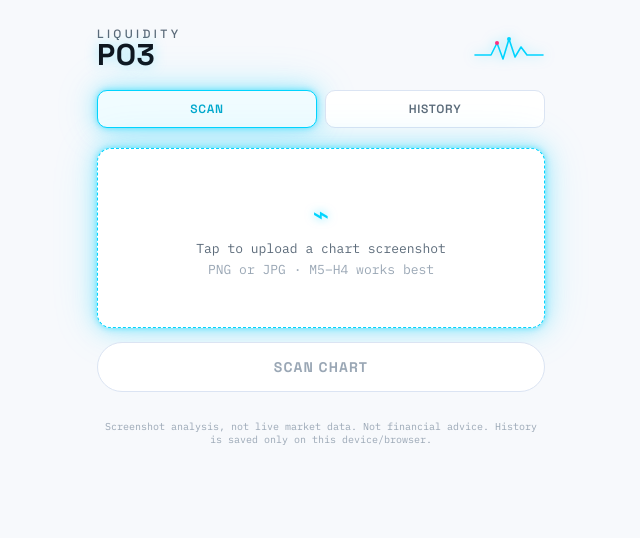
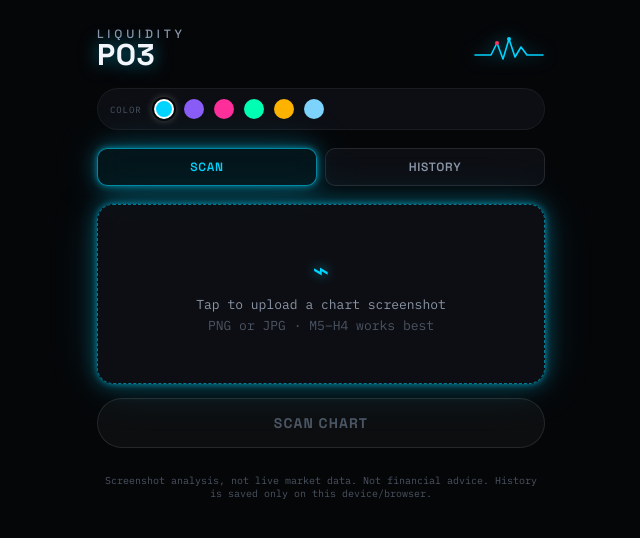
Before and after one commit to siyandangubeni7-del/Liquidity-po3, a React (Vite) app: page / in a window 1280 px wide. Shown: the top 538 px of the page, without its empty margins (319-959 px from the left). Built offline with nearby package versions, Linux system fonts and the light colour scheme.

Commit message:
Add files via upload

```diff
--- a/src/App.css
+++ b/src/App.css
@@ -5,10 +5,10 @@
   padding: 20px 16px 40px;
   display: flex;
   flex-direction: column;
-  gap: 20px;
+  gap: 18px;
 }
 
-.header svg { filter: drop-shadow(0 0 6px rgba(0,212,255,0.5)); }
+.header svg { filter: drop-shadow(0 0 8px rgba(var(--accent-rgb),0.6)); }
 
 .header {
   display: flex;
@@ -25,7 +25,7 @@
 }
 .w-top {
   font-size: 12px;
-  letter-spacing: 0.28em;
+  letter-spacing: 0.32em;
   color: var(--text-muted);
   font-weight: 500;
 }
@@ -34,7 +34,40 @@
   font-weight: 700;
   letter-spacing: 0.02em;
   color: var(--text);
-  text-shadow: 0 0 14px rgba(0,212,255,0.35);
+  text-shadow: 0 0 18px rgba(var(--accent-rgb),0.55);
+}
+
+/* Theme / accent color switcher */
+.theme-row {
+  display: flex;
+  align-items: center;
+  gap: 10px;
+  padding: 10px 12px;
+  background: var(--surface);
+  backdrop-filter: blur(16px);
+  -webkit-backdrop-filter: blur(16px);
+  border: 1px solid var(--border-soft);
+  border-radius: 999px;
+}
+.theme-label {
+  font-size: 9px;
+  letter-spacing: 0.1em;
+  color: var(--text-faint);
+  margin-right: 2px;
+}
+.swatch {
+  width: 20px;
+  height: 20px;
+  border-radius: 50%;
+  border: 2px solid transparent;
+  cursor: pointer;
+  padding: 0;
+  position: relative;
+  flex-shrink: 0;
+}
+.swatch.active {
+  border-color: #ffffff;
+  box-shadow: 0 0 0 2px var(--bg), 0 0 10px rgba(255,255,255,0.4);
 }
 
 .main {
@@ -43,27 +76,67 @@
   gap: 14px;
 }
 
+.tabs {
+  display: flex;
+  gap: 8px;
+}
+.tab-btn {
+  flex: 1;
+  background: var(--surface);
+  backdrop-filter: blur(16px);
+  -webkit-backdrop-filter: blur(16px);
+  border: 1px solid var(--border);
+  border-radius: 10px;
+  padding: 10px;
+  font-family: var(--font-display);
+  font-size: 12px;
+  font-weight: 600;
+  letter-spacing: 0.06em;
+  color: var(--text-muted);
+  cursor: pointer;
+  display: flex;
+  align-items: center;
+  justify-content: center;
+  gap: 6px;
+}
+.tab-btn.active {
+  color: var(--accent);
+  border-color: rgba(var(--accent-rgb),0.6);
+  box-shadow: var(--glow-accent);
+  background: rgba(var(--accent-rgb),0.08);
+}
+.tab-count {
+  font-size: 10px;
+  background: var(--accent);
+  color: #04070a;
+  border-radius: 999px;
+  padding: 1px 6px;
+  font-weight: 700;
+}
+
 .dropzone {
-  border: 1.5px dashed var(--accent);
+  border: 1.5px dashed rgba(var(--accent-rgb),0.55);
   box-shadow: var(--glow-accent);
-  border-radius: 14px;
+  border-radius: 16px;
   min-height: 180px;
   display: flex;
   align-items: center;
   justify-content: center;
   cursor: pointer;
   background: var(--surface);
+  backdrop-filter: blur(16px);
+  -webkit-backdrop-filter: blur(16px);
   overflow: hidden;
   transition: box-shadow 0.15s ease;
 }
-.dropzone:hover { box-shadow: 0 0 8px rgba(0,212,255,0.7), 0 0 30px rgba(0,212,255,0.45), 0 0 60px rgba(0,212,255,0.22); }
+.dropzone:hover { box-shadow: 0 0 8px rgba(var(--accent-rgb),0.75), 0 0 32px rgba(var(--accent-rgb),0.5), 0 0 64px rgba(var(--accent-rgb),0.25); }
 
 .dropzone-empty {
   text-align: center;
   color: var(--text-muted);
   padding: 24px;
 }
-.dz-icon { font-size: 28px; color: var(--accent); margin-bottom: 8px; text-shadow: 0 0 10px rgba(0,212,255,0.6); }
+.dz-icon { font-size: 28px; color: var(--accent); margin-bottom: 8px; text-shadow: 0 0 12px rgba(var(--accent-rgb),0.7); }
 .dropzone-empty p { margin: 4px 0; font-size: 13px; }
 .dz-sub { color: var(--text-faint); font-size: 11px; }
 
@@ -75,9 +148,9 @@
 }
 
 .scan-btn {
-  background: #ffffff;
-  color: var(--accent-dim);
-  border: 1.5px solid var(--accent);
+  background: linear-gradient(90deg, rgba(var(--accent-rgb),0.9), rgba(var(--accent-rgb),0.6));
+  color: #04070a;
+  border: 1px solid rgba(var(--accent-rgb),0.8);
   box-shadow: var(--glow-accent);
   border-radius: 999px;
   padding: 15px 20px;
@@ -86,10 +159,11 @@
   font-size: 14px;
   letter-spacing: 0.08em;
   cursor: pointer;
-  transition: box-shadow 0.15s ease, transform 0.1s ease;
+  transition: box-shadow 0.15s ease, filter 0.15s ease;
 }
 .scan-btn:hover:not(:disabled) {
-  box-shadow: 0 0 8px rgba(0,212,255,0.7), 0 0 30px rgba(0,212,255,0.45), 0 0 60px rgba(0,212,255,0.22);
+  filter: brightness(1.12);
+  box-shadow: 0 0 8px rgba(var(--accent-rgb),0.85), 0 0 34px rgba(var(--accent-rgb),0.55), 0 0 70px rgba(var(--accent-rgb),0.28);
 }
 .scan-btn:disabled {
   background: var(--surface-2);
@@ -100,8 +174,8 @@
 }
 
 .error-banner {
-  background: #fff5f8;
-  border: 1px solid var(--accent-sell);
+  background: rgba(var(--accent-sell-rgb),0.08);
+  border: 1px solid rgba(var(--accent-sell-rgb),0.5);
   box-shadow: var(--glow-sell);
   color: var(--accent-sell);
   border-radius: 10px;
@@ -111,10 +185,12 @@
 
 .result-card {
   background: var(--surface);
+  backdrop-filter: blur(20px);
+  -webkit-backdrop-filter: blur(20px);
   border: 1px solid var(--border-soft);
-  border-radius: 16px;
+  border-radius: 18px;
   padding: 16px;
-  box-shadow: 0 8px 30px rgba(15,23,32,0.06);
+  box-shadow: 0 12px 40px rgba(0,0,0,0.5);
   display: flex;
   flex-direction: column;
   gap: 16px;
@@ -132,17 +208,17 @@
   display: flex;
   flex-direction: column;
   gap: 4px;
-  opacity: 0.5;
+  opacity: 0.45;
 }
 .phase-seg.active {
   opacity: 1;
-  border-color: var(--accent);
-  background: #f0fcff;
+  border-color: rgba(var(--accent-rgb),0.6);
+  background: rgba(var(--accent-rgb),0.08);
   box-shadow: var(--glow-accent);
 }
 .phase-num { font-size: 10px; color: var(--text-faint); }
-.phase-seg.active .phase-num { color: var(--accent-dim); }
-.phase-label { font-size: 10px; letter-spacing: 0.04em; text-transform: uppercase; }
+.phase-seg.active .phase-num { color: var(--accent); }
+.phase-label { font-size: 10px; letter-spacing: 0.04em; text-transform: uppercase; color: var(--text); }
 
 .verdict {
   display: flex;
@@ -154,8 +230,8 @@
   border-radius: 10px;
   border: 1px solid var(--border);
 }
-.verdict.pass { color: var(--accent-dim); border-color: var(--accent); background: #f0fcff; box-shadow: var(--glow-accent); }
-.verdict.flag { color: #b36a00; border-color: var(--accent-warn); background: #fff8ec; box-shadow: var(--glow-warn); }
+.verdict.pass { color: var(--accent); border-color: rgba(var(--accent-rgb),0.5); background: rgba(var(--accent-rgb),0.06); box-shadow: var(--glow-accent); }
+.verdict.flag { color: var(--accent-warn); border-color: rgba(var(--accent-warn-rgb),0.5); background: rgba(var(--accent-warn-rgb),0.06); box-shadow: var(--glow-warn); }
 .verdict-dot { width: 6px; height: 6px; border-radius: 50%; background: currentColor; flex-shrink: 0; }
 
 .direction-row {
@@ -168,8 +244,8 @@
   font-size: 28px;
   font-weight: 700;
 }
-.direction.buy { color: var(--accent-dim); text-shadow: 0 0 16px rgba(0,212,255,0.45); }
-.direction.sell { color: var(--accent-sell); text-shadow: 0 0 16px rgba(255,46,126,0.4); }
+.direction.buy { color: var(--accent); text-shadow: 0 0 18px rgba(var(--accent-rgb),0.5); }
+.direction.sell { color: var(--accent-sell); text-shadow: 0 0 18px rgba(var(--accent-sell-rgb),0.45); }
 .confidence { text-align: right; display: flex; flex-direction: column; gap: 2px; }
 .conf-label { font-size: 10px; color: var(--text-muted); letter-spacing: 0.06em; }
 .conf-val { font-size: 20px; font-weight: 600; }
@@ -180,18 +256,18 @@
   padding: 12px;
   position: relative;
 }
-.strategy-text { font-size: 13px; margin-top: 4px; padding-right: 60px; }
+.strategy-text { font-size: 13px; margin-top: 4px; padding-right: 60px; color: var(--text); }
 .grade-pill {
   position: absolute;
   top: 12px;
   right: 12px;
   font-size: 11px;
-  color: var(--accent-dim);
-  border: 1px solid var(--accent);
+  color: var(--accent);
+  border: 1px solid rgba(var(--accent-rgb),0.6);
   box-shadow: var(--glow-accent);
   border-radius: 999px;
   padding: 2px 8px;
-  background: #ffffff;
+  background: rgba(var(--accent-rgb),0.08);
 }
 
 .liq-bar-wrap { display: flex; flex-direction: column; gap: 6px; }
@@ -211,8 +287,8 @@
   background: var(--surface-2);
   border: 1px solid var(--border);
 }
-.liq-seg.risk { background: rgba(255,46,126,0.5); box-shadow: inset 0 0 8px rgba(255,46,126,0.4); }
-.liq-seg.reward { background: rgba(0,212,255,0.5); box-shadow: inset 0 0 8px rgba(0,212,255,0.4); }
+.liq-seg.risk { background: rgba(var(--accent-sell-rgb),0.55); box-shadow: inset 0 0 10px rgba(var(--accent-sell-rgb),0.5); }
+.liq-seg.reward { background: rgba(var(--accent-rgb),0.55); box-shadow: inset 0 0 10px rgba(var(--accent-rgb),0.5); }
 .liq-marker {
   position: absolute;
   top: -3px;
@@ -238,6 +314,7 @@
   border: 1px solid var(--border);
   border-radius: 10px;
   padding: 10px;
+  background: var(--surface-2);
 }
 .cell-label {
   font-size: 9px;
@@ -245,12 +322,13 @@
   color: var(--text-faint);
   margin-bottom: 4px;
 }
-.cell-value { font-size: 13px; font-weight: 500; }
+.cell-value { font-size: 13px; font-weight: 500; color: var(--text); }
 
 .trigger-box {
   border: 1px solid var(--border);
   border-radius: 10px;
   padding: 12px;
+  background: var(--surface-2);
 }
 .trigger-text { font-size: 12px; margin-top: 4px; color: var(--text); line-height: 1.5; }
 
@@ -259,41 +337,6 @@
   font-size: 10px;
   color: var(--text-faint);
   padding-top: 8px;
-}
-
-.tabs {
-  display: flex;
-  gap: 8px;
-}
-.tab-btn {
-  flex: 1;
-  background: var(--surface);
-  border: 1px solid var(--border);
-  border-radius: 10px;
-  padding: 10px;
-  font-family: var(--font-display);
-  font-size: 12px;
-  font-weight: 600;
-  letter-spacing: 0.06em;
-  color: var(--text-muted);
-  cursor: pointer;
-  display: flex;
-  align-items: center;
-  justify-content: center;
-  gap: 6px;
-}
-.tab-btn.active {
-  color: var(--accent-dim);
-  border-color: var(--accent);
-  box-shadow: var(--glow-accent);
-  background: #f0fcff;
-}
-.tab-count {
-  font-size: 10px;
-  background: var(--accent);
-  color: #ffffff;
-  border-radius: 999px;
-  padding: 1px 6px;
 }
 
 .history-empty {
@@ -316,6 +359,8 @@
 }
 .stat-card {
   background: var(--surface);
+  backdrop-filter: blur(16px);
+  -webkit-backdrop-filter: blur(16px);
   border: 1px solid var(--border);
   border-radius: 10px;
   padding: 10px;
@@ -326,6 +371,8 @@
   font-size: 20px;
   font-weight: 700;
   margin-top: 2px;
+  color: var(--accent);
+  text-shadow: 0 0 10px rgba(var(--accent-rgb),0.4);
 }
 
 .hint-text {
@@ -342,6 +389,8 @@
 }
 .history-item {
   background: var(--surface);
+  backdrop-filter: blur(16px);
+  -webkit-backdrop-filter: blur(16px);
   border: 1px solid var(--border-soft);
   border-radius: 12px;
   padding: 12px;
@@ -359,7 +408,7 @@
   font-weight: 700;
   font-size: 13px;
 }
-.hist-dir.buy { color: var(--accent-dim); }
+.hist-dir.buy { color: var(--accent); }
 .hist-dir.sell { color: var(--accent-sell); }
 .hist-date { font-size: 10px; color: var(--text-faint); }
 .hist-mid {
@@ -367,6 +416,7 @@
   justify-content: space-between;
   align-items: center;
   font-size: 12px;
+  color: var(--text);
 }
 .hist-badge {
   font-size: 9px;
@@ -374,8 +424,8 @@
   padding: 2px 8px;
   border: 1px solid var(--border);
 }
-.hist-badge.pass { color: var(--accent-dim); border-color: var(--accent); }
-.hist-badge.flag { color: #b36a00; border-color: var(--accent-warn); }
+.hist-badge.pass { color: var(--accent); border-color: rgba(var(--accent-rgb),0.5); }
+.hist-badge.flag { color: var(--accent-warn); border-color: rgba(var(--accent-warn-rgb),0.5); }
 .hist-vals {
   font-size: 11px;
   color: var(--text-muted);
@@ -388,7 +438,7 @@
 .outcome-btn {
   flex: 1;
   border: 1px solid var(--border);
-  background: #ffffff;
+  background: var(--surface-2);
   border-radius: 8px;
   padding: 6px 4px;
   font-size: 10px;
@@ -397,8 +447,8 @@
   color: var(--text-muted);
   cursor: pointer;
 }
-.outcome-btn.tp.active { color: var(--accent-dim); border-color: var(--accent); box-shadow: var(--glow-accent); }
-.outcome-btn.sl.active { color: var(--accent-sell); border-color: var(--accent-sell); box-shadow: var(--glow-sell); }
+.outcome-btn.tp.active { color: var(--accent); border-color: rgba(var(--accent-rgb),0.6); box-shadow: var(--glow-accent); }
+.outcome-btn.sl.active { color: var(--accent-sell); border-color: rgba(var(--accent-sell-rgb),0.6); box-shadow: var(--glow-sell); }
 .outcome-btn.del { color: var(--text-faint); flex: 0.6; }
 
 .clear-btn {
--- a/src/App.jsx
+++ b/src/App.jsx
@@ -10,6 +10,31 @@ const PO3_PHASES = [
 const PREFERRED_KILLZONES = new Set(['london', 'nyam']);
 const HISTORY_KEY = 'liquidity-po3-history';
 const HISTORY_LIMIT = 200;
+const THEME_KEY = 'liquidity-po3-accent';
+
+const THEMES = [
+  { id: 'cyan', accent: '#00d4ff', dim: '#00a8cc' },
+  { id: 'violet', accent: '#8b5cf6', dim: '#6d3fd1' },
+  { id: 'magenta', accent: '#ff2e9a', dim: '#d1187a' },
+  { id: 'emerald', accent: '#00ffb2', dim: '#00cc8e' },
+  { id: 'amber', accent: '#ffb300', dim: '#cc8f00' },
+  { id: 'ice', accent: '#7dd3fc', dim: '#38bdf8' },
+];
+
+function hexToRgbString(hex) {
+  const h = hex.replace('#', '');
+  const r = parseInt(h.substring(0, 2), 16);
+  const g = parseInt(h.substring(2, 4), 16);
+  const b = parseInt(h.substring(4, 6), 16);
+  return `${r}, ${g}, ${b}`;
+}
+
+function applyTheme(theme) {
+  const root = document.documentElement;
+  root.style.setProperty('--accent', theme.accent);
+  root.style.setProperty('--accent-dim', theme.dim);
+  root.style.setProperty('--accent-rgb', hexToRgbString(theme.accent));
+}
 
 function normalizeKillzone(kz = '') {
   return kz.toLowerCase().replace(/[\s_-]/g, '');
@@ -106,6 +131,23 @@ function LiquidityBar({ entry, stopLoss, takeProfit, direction }) {
         <span className="entry-val">{e.toFixed(2)} entry</span>
         <span>{tp.toFixed(2)}</span>
       </div>
+    </div>
+  );
+}
+
+function ThemeSwitcher({ current, onSelect }) {
+  return (
+    <div className="theme-row">
+      <span className="theme-label">COLOR</span>
+      {THEMES.map((t) => (
+        <button
+          key={t.id}
+          className={`swatch ${current === t.id ? 'active' : ''}`}
+          style={{ background: t.accent }}
+          onClick={() => onSelect(t)}
+          aria-label={`${t.id} theme`}
+        />
+      ))}
     </div>
   );
 }
@@ -260,11 +302,22 @@ export default function App() {
   const [result, setResult] = useState(null);
   const [error, setError] = useState(null);
   const [history, setHistory] = useState([]);
+  const [themeId, setThemeId] = useState('cyan');
   const inputRef = useRef(null);
 
   useEffect(() => {
     setHistory(loadHistory());
+    const savedId = localStorage.getItem(THEME_KEY);
+    const found = THEMES.find((t) => t.id === savedId) || THEMES[0];
+    setThemeId(found.id);
+    applyTheme(found);
   }, []);
+
+  const selectTheme = (theme) => {
+    setThemeId(theme.id);
+    applyTheme(theme);
+    try { localStorage.setItem(THEME_KEY, theme.id); } catch {}
+  };
 
   const handleFile = useCallback((f) => {
     if (!f) return;
@@ -357,6 +410,8 @@ export default function App() {
         <SweepMark />
       </header>
 
+      <ThemeSwitcher current={themeId} onSelect={selectTheme} />
+
       <div className="tabs">
         <button className={`tab-btn ${tab === 'scan' ? 'active' : ''}`} onClick={() => setTab('scan')}>SCAN</button>
         <button className={`tab-btn ${tab === 'history' ? 'active' : ''}`} onClick={() => setTab('history')}>
--- a/src/index.css
+++ b/src/index.css
@@ -1,18 +1,24 @@
 :root {
-  --bg: #0a0d0c;
-  --surface: #111716;
-  --surface-2: #161d1a;
-  --border: #223029;
-  --border-soft: #1a2420;
-  --accent: #34e6a8;
-  --accent-dim: #1f8f68;
-  --accent-sell: #ff6b6b;
-  --accent-warn: #f5b942;
-  --text: #e9f2ee;
-  --text-muted: #7c9088;
-  --text-faint: #4d5d57;
+  --bg: #050608;
+  --surface: rgba(20, 23, 30, 0.55);
+  --surface-2: rgba(255, 255, 255, 0.035);
+  --border: rgba(255, 255, 255, 0.10);
+  --border-soft: rgba(255, 255, 255, 0.06);
+  --accent: #00d4ff;
+  --accent-dim: #00a8cc;
+  --accent-rgb: 0, 212, 255;
+  --accent-sell: #ff3366;
+  --accent-sell-rgb: 255, 51, 102;
+  --accent-warn: #ffb020;
+  --accent-warn-rgb: 255, 176, 32;
+  --text: #f2f6fb;
+  --text-muted: #8b96a7;
+  --text-faint: #4c5563;
   --font-display: 'Space Grotesk', system-ui, sans-serif;
   --font-mono: 'IBM Plex Mono', ui-monospace, monospace;
+  --glow-accent: 0 0 6px rgba(var(--accent-rgb),0.55), 0 0 22px rgba(var(--accent-rgb),0.32), 0 0 50px rgba(var(--accent-rgb),0.16);
+  --glow-sell: 0 0 6px rgba(var(--accent-sell-rgb),0.5), 0 0 20px rgba(var(--accent-sell-rgb),0.28);
+  --glow-warn: 0 0 6px rgba(var(--accent-warn-rgb),0.5), 0 0 20px rgba(var(--accent-warn-rgb),0.28);
 }
 
 * { box-sizing: border-box; }
@@ -29,61 +35,17 @@ body {
   color: var(--text);
   -webkit-font-smoothing: antialiased;
   background:
-    radial-gradient(circle at 15% 0%, rgba(52,230,168,0.06), transparent 45%),
-    repeating-linear-gradient(180deg, rgba(255,255,255,0.015) 0px, rgba(255,255,255,0.015) 1px, transparent 1px, transparent 42px),
+    radial-gradient(circle at 15% -10%, rgba(var(--accent-rgb), 0.16), transparent 42%),
+    radial-gradient(circle at 100% 10%, rgba(var(--accent-sell-rgb), 0.07), transparent 38%),
+    repeating-linear-gradient(180deg, rgba(255,255,255,0.02) 0px, rgba(255,255,255,0.02) 1px, transparent 1px, transparent 44px),
+    repeating-linear-gradient(90deg, rgba(255,255,255,0.015) 0px, rgba(255,255,255,0.015) 1px, transparent 1px, transparent 44px),
     var(--bg);
+  transition: background 0.3s ease;
 }
 
 button { font-family: inherit; }
 
-::selection { background: var(--accent-dim); color: #04120c; }
-
-@media (prefers-reduced-motion: reduce) {
-  * { animation-duration: 0.01ms !important; animation-iteration-count: 1 !important; transition-duration: 0.01ms !important; }
-}
-:root {
-  --bg: #f7f9fc;
-  --surface: #ffffff;
-  --surface-2: #ffffff;
-  --border: #dbe4f3;
-  --border-soft: #e8eef8;
-  --accent: #00d4ff;
-  --accent-dim: #00a8cc;
-  --accent-sell: #ff2e7e;
-  --accent-warn: #ff9d00;
-  --text: #0f1720;
-  --text-muted: #5c6b7a;
-  --text-faint: #9aa7b5;
-  --font-display: 'Space Grotesk', system-ui, sans-serif;
-  --font-mono: 'IBM Plex Mono', ui-monospace, monospace;
-  --glow-accent: 0 0 6px rgba(0,212,255,0.55), 0 0 22px rgba(0,212,255,0.35), 0 0 46px rgba(0,212,255,0.18);
-  --glow-sell: 0 0 6px rgba(255,46,126,0.55), 0 0 22px rgba(255,46,126,0.3), 0 0 46px rgba(255,46,126,0.15);
-  --glow-warn: 0 0 6px rgba(255,157,0,0.5), 0 0 20px rgba(255,157,0,0.28);
-}
-
-* { box-sizing: border-box; }
-
-html, body, #root {
-  margin: 0;
-  padding: 0;
-  min-height: 100%;
-  background: var(--bg);
-}
-
-body {
-  font-family: var(--font-mono);
-  color: var(--text);
-  -webkit-font-smoothing: antialiased;
-  background:
-    radial-gradient(circle at 12% 0%, rgba(0,212,255,0.10), transparent 45%),
-    radial-gradient(circle at 100% 20%, rgba(255,46,126,0.06), transparent 40%),
-    repeating-linear-gradient(180deg, rgba(15,23,32,0.02) 0px, rgba(15,23,32,0.02) 1px, transparent 1px, transparent 42px),
-    var(--bg);
-}
-
-button { font-family: inherit; }
-
-::selection { background: var(--accent); color: #ffffff; }
+::selection { background: var(--accent); color: #04070a; }
 
 @media (prefers-reduced-motion: reduce) {
   * { animation-duration: 0.01ms !important; animation-iteration-count: 1 !important; transition-duration: 0.01ms !important; }
@@ -93,7 +55,3 @@ button { font-family: inherit; }
   outline: 2px solid var(--accent);
   outline-offset: 2px;
 }
-*:focus-visible {
-  outline: 2px solid var(--accent);
-  outline-offset: 2px;
-}
```
